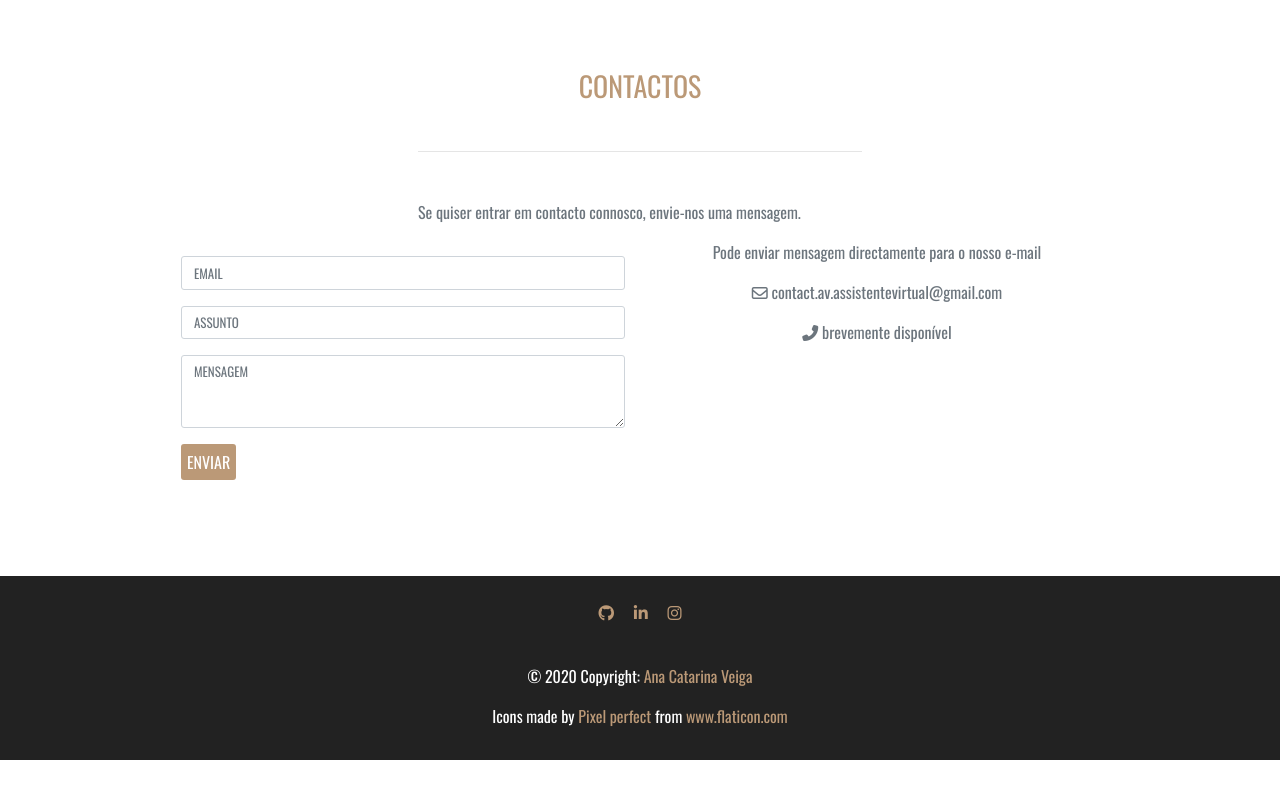
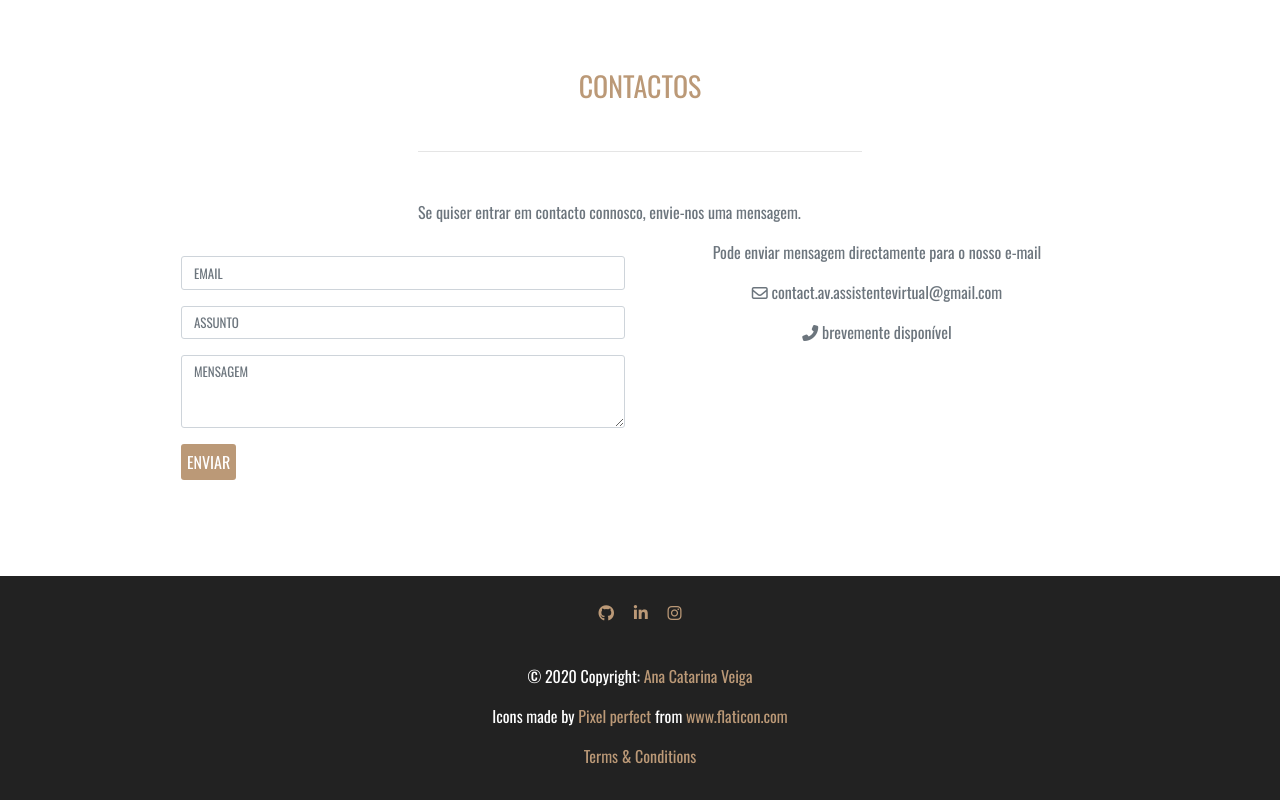
Before and after one commit to CatVeiga/av.assistentevirtual, a plain HTML site: page index.html in a window 1280 px wide. Shown: the part 4749-5549 px from the top of the page. Before the commit the page ends 5509 px from the top, so only its background shows below. Drawn offline with nearby package versions, Linux system fonts and the light colour scheme.

Commit message:
Include terms & conditions

```diff
--- a/index.html
+++ b/index.html
@@ -398,6 +398,9 @@
             <p class="font-small text-center text-white">
                 Icons made by <a href="https://www.flaticon.com/authors/pixel-perfect" title="Pixel perfect">Pixel perfect</a> from <a href="https://www.flaticon.com/" title="Flaticon">www.flaticon.com</a>
             </p>
+            <p class="font-small text-center text-white">
+                <a href="https://www.privacypolicies.com/terms/view/aecab925fe27895364ea18511cc878bb" target="_blank">Terms & Conditions</a>
+            </p>
         </div>
     </footer>
 
```
